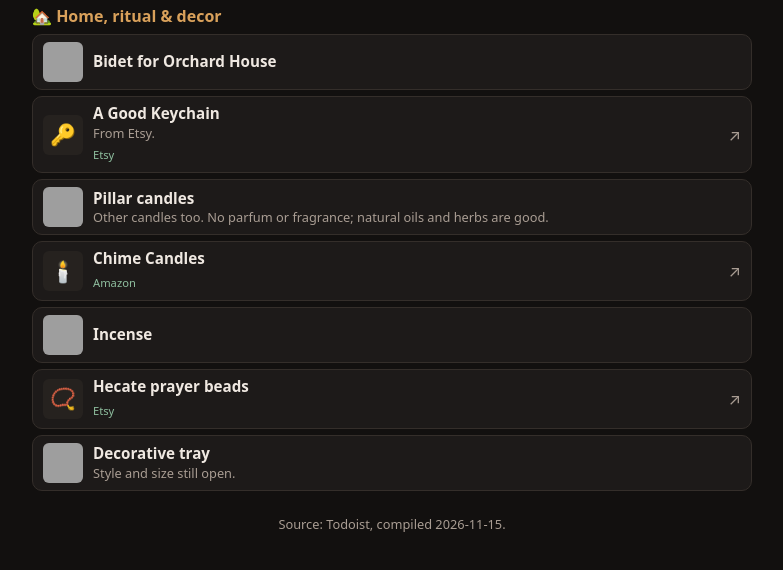
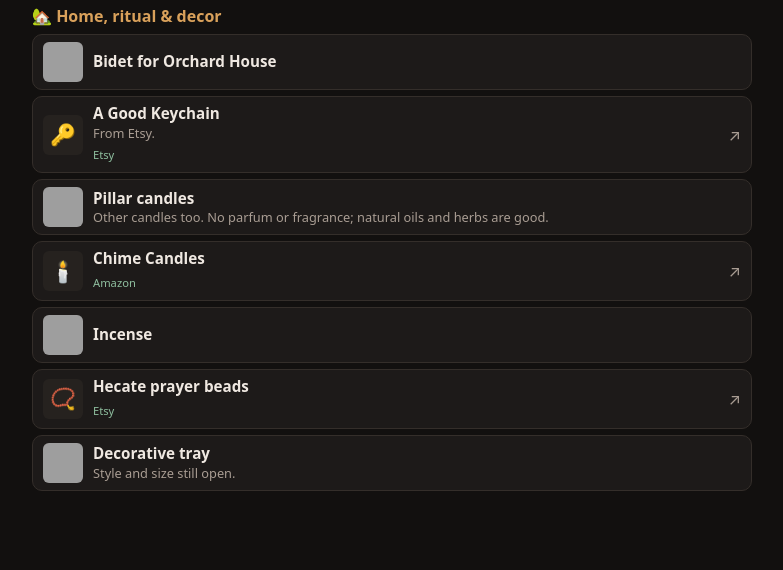
Before and after one commit to micleners/christmas-list, a plain HTML site: page index.html in a window 1280 px wide. Shown: the part 829-1399 px from the top of the page, without its empty margins (248-1031 px from the left). Drawn offline with Linux system fonts and the light colour scheme; grey boxes are pictures that could not be loaded.

Commit message:
Padding 40px, drop source line

```diff
--- a/index.html
+++ b/index.html
@@ -70,7 +70,7 @@
     border: 0; border-radius: 7px; cursor: pointer;
     background: repeating-linear-gradient(-45deg, #b3212f 0 10px, #efe8e1 10px 14px, #2e8a58 14px 24px, #efe8e1 24px 28px);
   }
-  .inbox { padding: 100px 0; }
+  .inbox { padding: 40px 0; }
   .ribbon[hidden] { display: none; }
   .ribbon:focus-visible, .tree:focus-visible { outline: 2px solid var(--accent); outline-offset: 3px; }
   #suggest { margin: 0 auto; max-width: 420px; text-align: center; }
@@ -97,7 +97,6 @@
   </header>
   <nav id="nav" aria-label="Groups"></nav>
   <div id="app"></div>
-  <footer>Source: Todoist, compiled 2026-11-15.</footer>
   <div class="inbox">
     <button class="ribbon" id="ribbon" type="button" hidden aria-label="Add an idea"></button>
     <div id="suggest" hidden></div>
```
